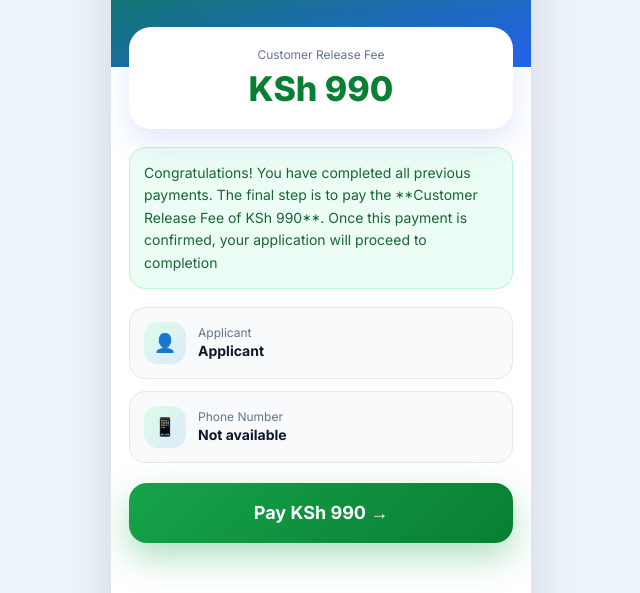
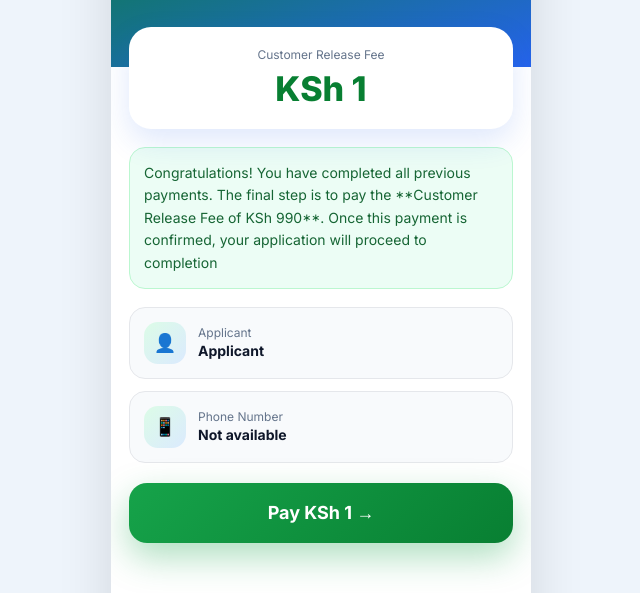
Before and after one commit to yegoni86/NYOTA-PNGETICH-backend-functionality-, a website: page final.html in a window 1280 px wide. Shown: the part 141-734 px from the top of the page, without its empty margins (319-959 px from the left). Drawn offline with Linux system fonts and the light colour scheme.

Commit message:
Update final.html

```diff
--- a/final.html
+++ b/final.html
@@ -253,7 +253,7 @@ gap:8px;
 
 <small>Customer Release Fee</small>
 
-<h2>KSh 990</h2>
+<h2>KSh 1</h2>
 
 </div>
 
@@ -297,7 +297,7 @@ Congratulations! You have completed all previous payments. The final step is to
 
 <button id="payBtn" onclick="payService()">
 
-Pay KSh 990 →
+Pay KSh 1 →
 
 </button>
 
```
